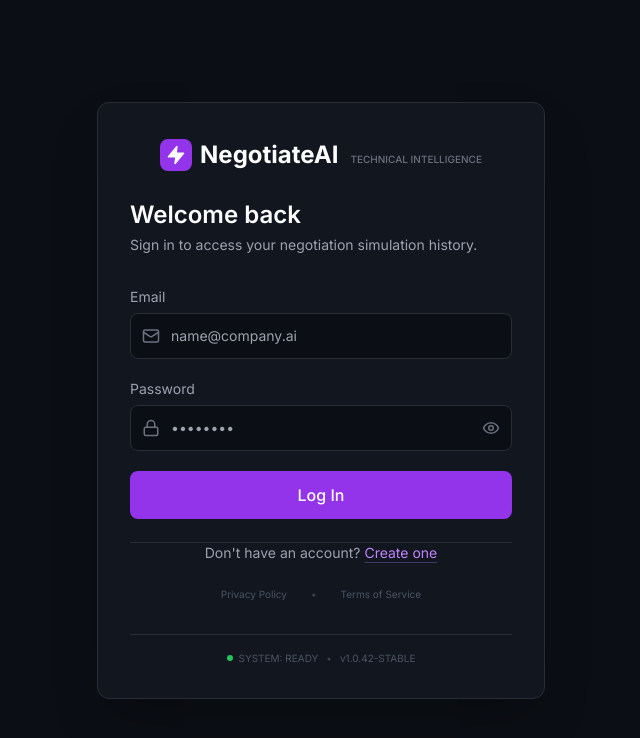
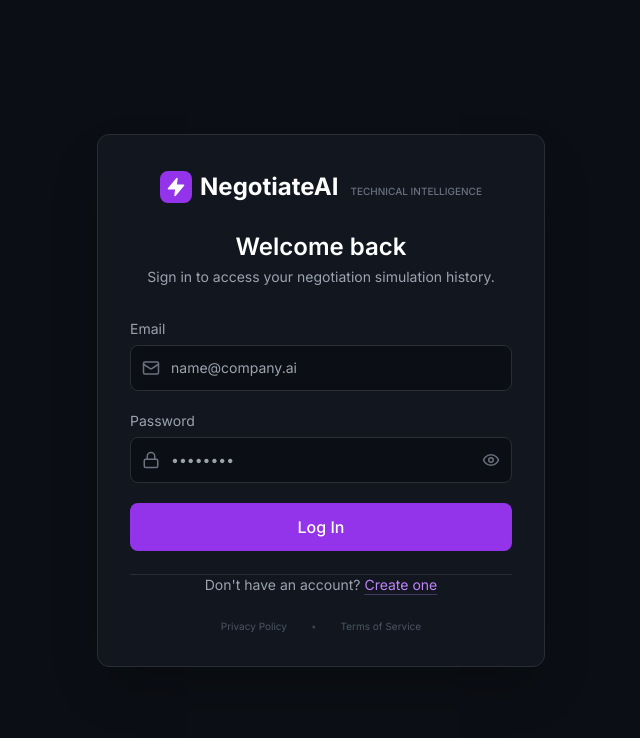
Before and after one commit to baskarvaishnavi23/multi-agent_negotiation_simulator, a React (Vite) app in the folder frontend/: page / in a window 1280 px wide. Shown: the top 738 px of the page, without its empty margins (319-959 px from the left). Built offline with nearby package versions, Linux system fonts and the light colour scheme.

Commit message:
Update LoginPage.jsx

```diff
--- a/frontend/src/components/LoginPage.jsx
+++ b/frontend/src/components/LoginPage.jsx
@@ -22,19 +22,14 @@ const LoginPage = () => {
   const handleSubmit = (e) => {
     e.preventDefault();
     // In a real application, this is where you would call your FastAPI auth endpoint
-    // e.g., POST /auth/login or POST /auth/register
     console.log("Form Submitted:", formData);
 
-    // Redirect to home page after successful login/signup
-    navigate('/');
+    // REDIRECT TO HOME PAGE (Dashboard)
+    navigate('/home');
   };
 
   return (
-    <div className="min-h-screen bg-[#0B0E14] flex items-center justify-center p-4 relative overflow-hidden">
-
-      {/* Background Decor Dots (Optional styling effect) */}
-      <div className="absolute top-1/4 left-1/4 w-96 h-96 bg-purple-900/10 rounded-full blur-3xl -z-10"></div>
-      <div className="absolute bottom-1/4 right-1/4 w-96 h-96 bg-blue-900/10 rounded-full blur-3xl -z-10"></div>
+    <div className="min-h-screen bg-[#0B0E14] flex items-center justify-center p-4">
 
       <div className="w-full max-w-md bg-[#11161F] border border-[#2A2D36] rounded-xl shadow-2xl p-8">
 
@@ -48,10 +43,10 @@ const LoginPage = () => {
         </div>
 
         {/* Title */}
-        <h2 className="text-2xl font-semibold text-white mb-1">
+        <h2 className="text-2xl font-semibold text-white mb-1 text-center">
           {isLogin ? 'Welcome back' : 'Create account'}
         </h2>
-        <p className="text-sm text-gray-400 mb-8">
+        <p className="text-sm text-gray-400 mb-8 text-center">
           {isLogin
             ? 'Sign in to access your negotiation simulation history.'
             : 'Initialize your secure simulation environment.'}
@@ -166,22 +161,14 @@ const LoginPage = () => {
           </button>
         </div>
 
-        {/* Footer Links */}
+        {/* Privacy & Terms (Kept subtle) */}
         <div className="flex justify-center gap-6 mt-6 text-[10px] text-gray-600">
           <span className="cursor-pointer hover:text-gray-400 transition">Privacy Policy</span>
           <span className="text-gray-700">•</span>
           <span className="cursor-pointer hover:text-gray-400 transition">Terms of Service</span>
         </div>
 
-        {/* System Status Badge (Matches screenshot bottom left) */}
-        <div className="mt-8 flex items-center justify-center gap-2 text-[10px] text-gray-600 border-t border-[#2A2D36] pt-4">
-          <div className="flex items-center gap-1.5">
-            <span className="w-1.5 h-1.5 rounded-full bg-green-500"></span>
-            SYSTEM: READY
-          </div>
-          <span className="text-gray-700">•</span>
-          <span>v1.0.42-STABLE</span>
-        </div>
+        {/* <--- REMOVED THE SYSTEM READY FOOTER HERE ---> */}
 
       </div>
     </div>
```
